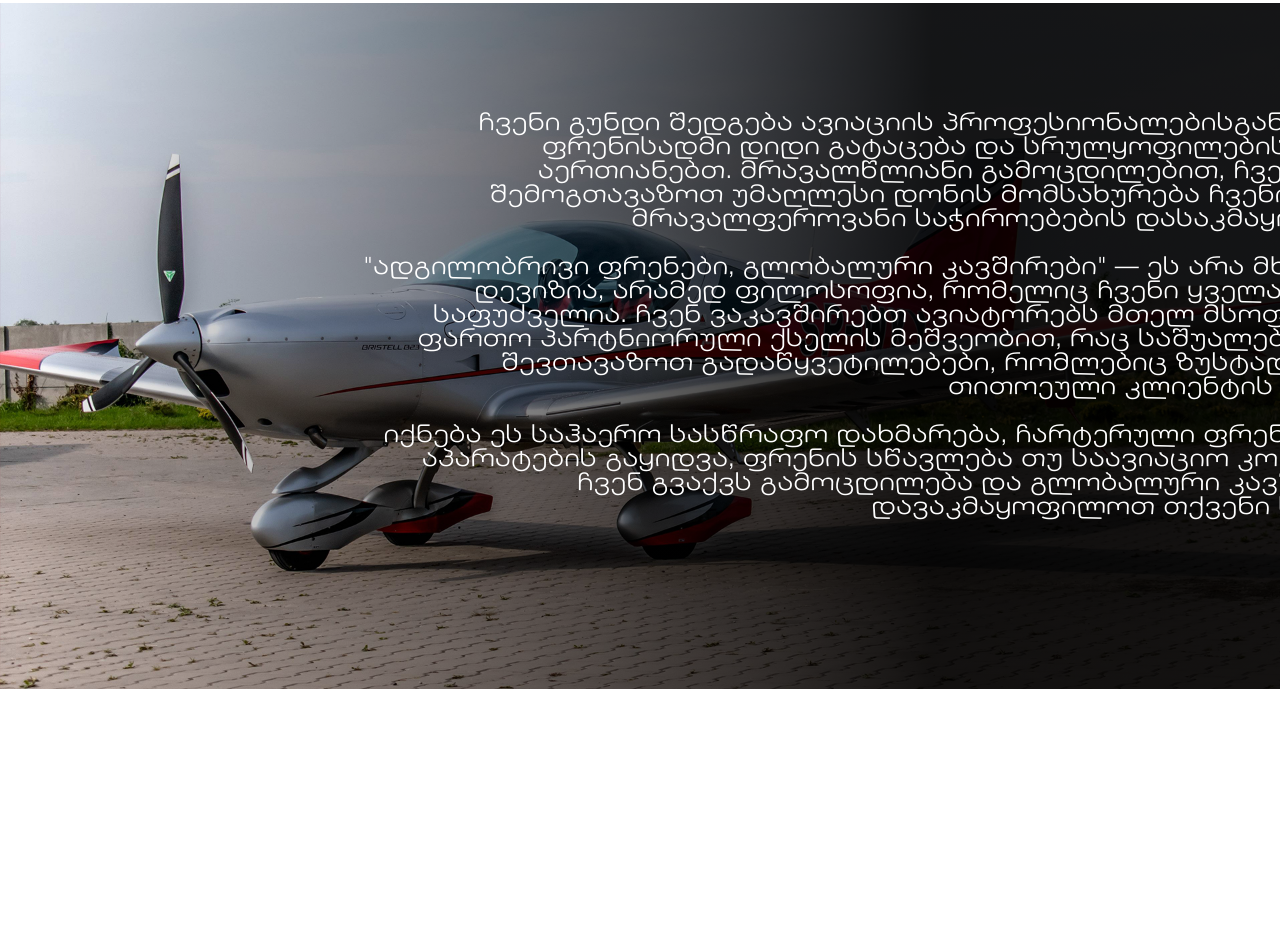
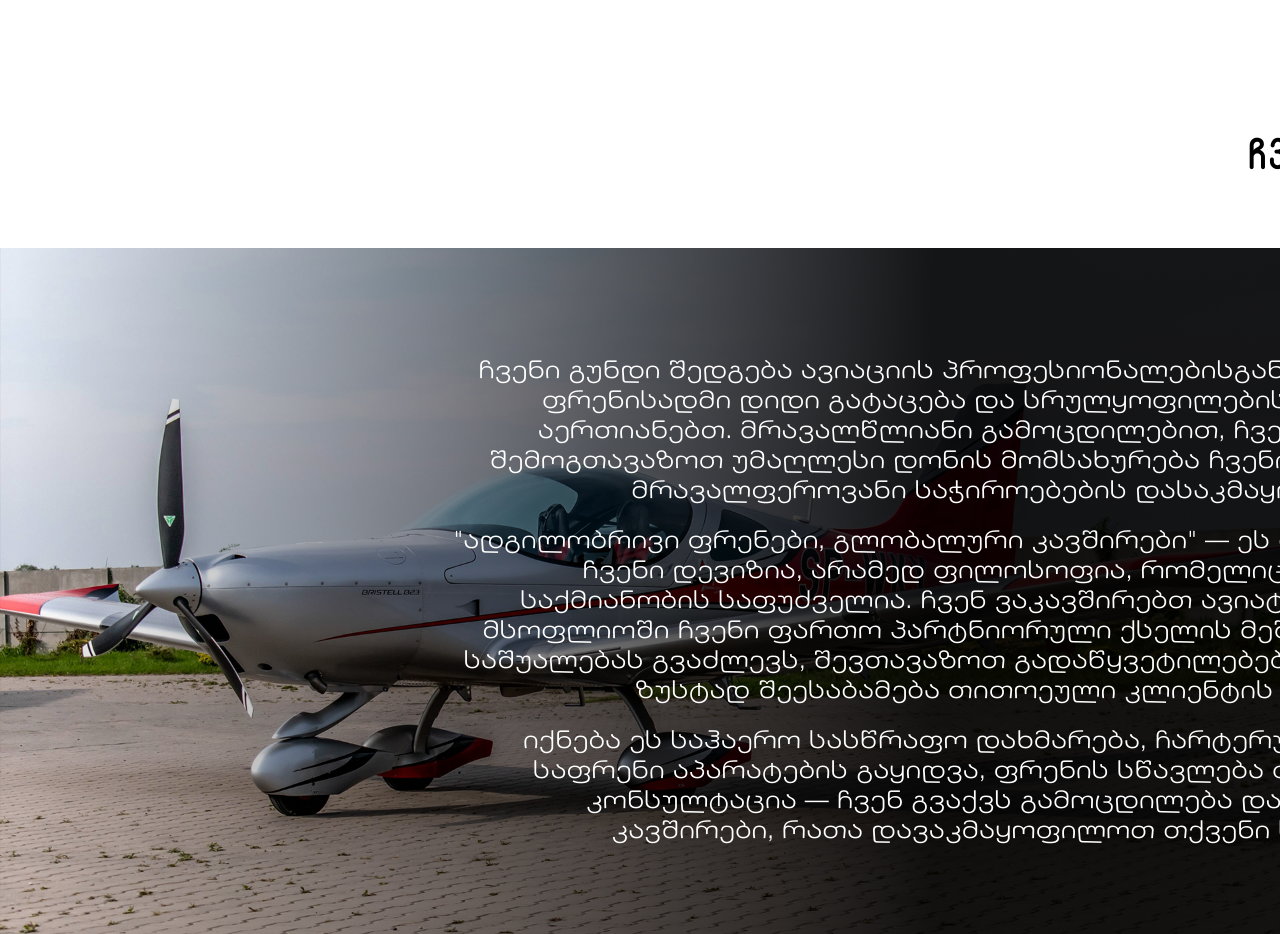
Before and after one commit to vakokenkebashvili95-a11y/skycab, a plain HTML site: page index.html in a window 1280 px wide. Shown: the part 807-1741 px from the top of the page. Before the commit the page ends 1496 px from the top, so only its background shows below. Drawn offline with nearby package versions, Linux system fonts and the light colour scheme.

Commit message:
modified about-us section

```diff
--- a/assets/style.css
+++ b/assets/style.css
@@ -28,6 +28,7 @@
 * {
     box-sizing: border-box;
     line-height: 20px;
+    margin: 0;
 }
 
 a {
@@ -134,8 +135,7 @@ body {
 }
 
 .about-us-section {
-    width: 100%;
-    height: 100%;
+    margin-top: 260px;
 }
 
 .about-us-title {
@@ -146,29 +146,50 @@ body {
     letter-spacing: 0%;
     color: #000000;
     text-align: right;
-
+    margin-bottom: 65px;
 }
 
 
 .about-us-background {
+    position: relative;
+        background-image:
+        linear-gradient(
+            269.95deg,
+            rgba(0, 0, 0, 0.9) 27.2%,
+            rgba(0, 0, 0, 0) 98.78%
+        );
+    background-size: cover;
+    background-position: center;
+    height: 686px;
+}
+.about-us-background-gradient {
+    position: absolute;
+    top: 0;
+    left: 0;
+    width: 100%;
+    height: 100%;
     background-image:
         linear-gradient(
             269.95deg,
             rgba(0, 0, 0, 0.9) 27.2%,
             rgba(0, 0, 0, 0) 98.78%
-        ), url(./images/aboutus-background.png);
+        );
     background-size: cover;
     background-position: center;
-    height: 686px;
 }
 
-
+.mainContainer--about-us-paragraph-container {
+    position: relative;
+}
 .about-us-paragraph {
     font-weight: 300;
     font-size: 24px;
-    line-height: 100%;
+    line-height: 30px;
     letter-spacing: 0%;
     color: rgba(255, 255, 255, 1);
     text-align: right;
     padding-top: 109px;
+    margin-top: 0;
+    margin-left: auto;
+    width: 70%;
 }
--- a/index.html
+++ b/index.html
@@ -44,31 +44,26 @@
     <div class="about-us-section">
         <div class="mainContainer">
             <h3 class="about-us-title">ჩვენ შესახებ</h3>
-
         </div>
-        <div class="about-us-background">
-            <div class="mainContainer">
-                <p class="about-us-paragraph">
-                    ჩვენი გუნდი შედგება ავიაციის პროფესიონალებისგან, რომლებსაც <br> ფრენისადმი დიდი გატაცება და
-                    სრულყოფილებისკენ სწრაფვა <br> აერთიანებთ. მრავალწლიანი გამოცდილებით, ჩვენ ვცდილობთ <br> შემოგთავაზოთ უმაღლესი
-                    დონის მომსახურება ჩვენი კლიენტების <br> მრავალფეროვანი საჭიროებების დასაკმაყოფილებლად. <br> <br>
-
-                    "ადგილობრივი ფრენები, გლობალური კავშირები" — ეს არა მხოლოდ ჩვენი <br> დევიზია, არამედ ფილოსოფია, რომელიც
-                    ჩვენი ყველა საქმიანობის <br> საფუძველია. ჩვენ ვაკავშირებთ ავიატორებს მთელ მსოფლიოში ჩვენი <br> ფართო
-                    პარტნიორული ქსელის მეშვეობით, რაც საშუალებას გვაძლევს, <br> შევთავაზოთ გადაწყვეტილებები, რომლებიც ზუსტად
-                    შეესაბამება <br> თითოეული კლიენტის მოთხოვნებს. <br> <br>
-
-                    იქნება ეს საჰაერო სასწრაფო დახმარება, ჩარტერული ფრენები, საფრენი <br> აპარატების გაყიდვა, ფრენის სწავლება
-                    თუ საავიაციო კონსულტაცია — <br> ჩვენ გვაქვს გამოცდილება და გლობალური კავშირები, რათა <br> დავაკმაყოფილოთ
+        <div class="about-us-background" style="background-image: url(assets/images/aboutus-background.png);">
+            <div class="about-us-background-gradient"></div>
+            <div class="mainContainer mainContainer--about-us-paragraph-container">
+                <div class="about-us-paragraph">
+                    ჩვენი გუნდი შედგება ავიაციის პროფესიონალებისგან, რომლებსაც ფრენისადმი დიდი გატაცება და
+                    სრულყოფილებისკენ სწრაფვა აერთიანებთ. მრავალწლიანი გამოცდილებით, ჩვენ ვცდილობთ შემოგთავაზოთ უმაღლესი
+                    დონის მომსახურება ჩვენი კლიენტების მრავალფეროვანი საჭიროებების დასაკმაყოფილებლად.
+                    <p>&nbsp;</p>
+                    "ადგილობრივი ფრენები, გლობალური კავშირები" — ეს არა მხოლოდ ჩვენი დევიზია, არამედ ფილოსოფია, რომელიც
+                    ჩვენი ყველა საქმიანობის საფუძველია. ჩვენ ვაკავშირებთ ავიატორებს მთელ მსოფლიოში ჩვენი ფართო
+                    პარტნიორული ქსელის მეშვეობით, რაც საშუალებას გვაძლევს, შევთავაზოთ გადაწყვეტილებები, რომლებიც ზუსტად
+                    შეესაბამება თითოეული კლიენტის მოთხოვნებს.
+                    <p>&nbsp;</p>
+                    იქნება ეს საჰაერო სასწრაფო დახმარება, ჩარტერული ფრენები, საფრენი აპარატების გაყიდვა, ფრენის სწავლება
+                    თუ საავიაციო კონსულტაცია — ჩვენ გვაქვს გამოცდილება და გლობალური კავშირები, რათა დავაკმაყოფილოთ
                     თქვენი საჭიროებები.
-
-                </p>
-
+                </div>
             </div>
-
         </div>
-
-
     </div>
 
     <script src="assets/plugins/swiper/swiper-bundle.min.js"></script>
```
